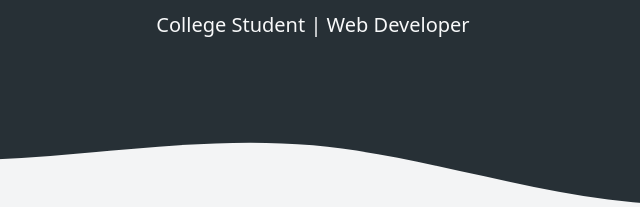
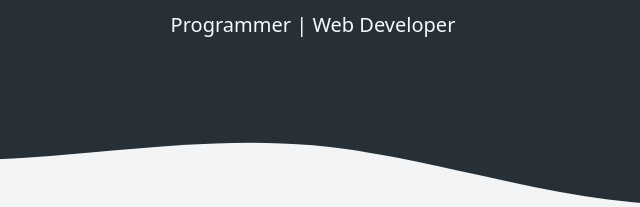
Before and after one commit to Bukhrii/bukhrii.github.io, a plain HTML site: page index.html in a window 1280 px wide. Shown: the part 357-564 px from the top of the page, 327-967 px from the left. Drawn offline with nearby package versions, Linux system fonts and the light colour scheme; some packages are replaced by stand-ins of ours; a script that the page names is missing.

Commit message:
mengubah college student jadi programmer di jumbotron

```diff
--- a/index.html
+++ b/index.html
@@ -33,7 +33,7 @@
     <section class="jumbotron text-center text-light">
       <img src="img/PicsArt_08-31-06.44.04.jpg" alt="Picture" width="200" class="rounded-circle img-thumbnail" />
       <h1>Muhammad Bukhari Fitri</h1>
-      <p class="lead">College Student | Web Developer</p>
+      <p class="lead">Programmer | Web Developer</p>
       <svg xmlns="http://www.w3.org/2000/svg" viewBox="0 0 1440 320">
         <path
           fill="#f3f4f5"
```
